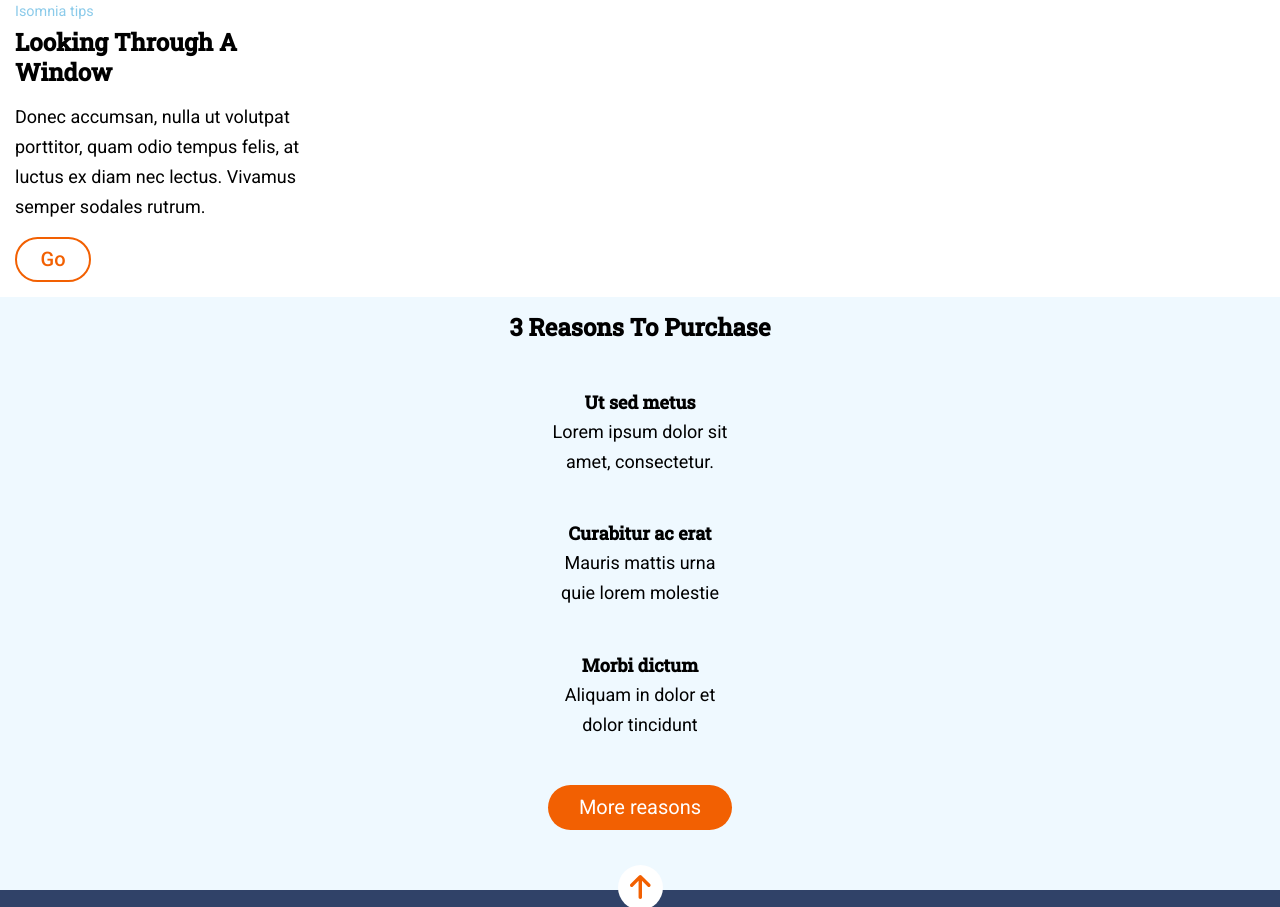
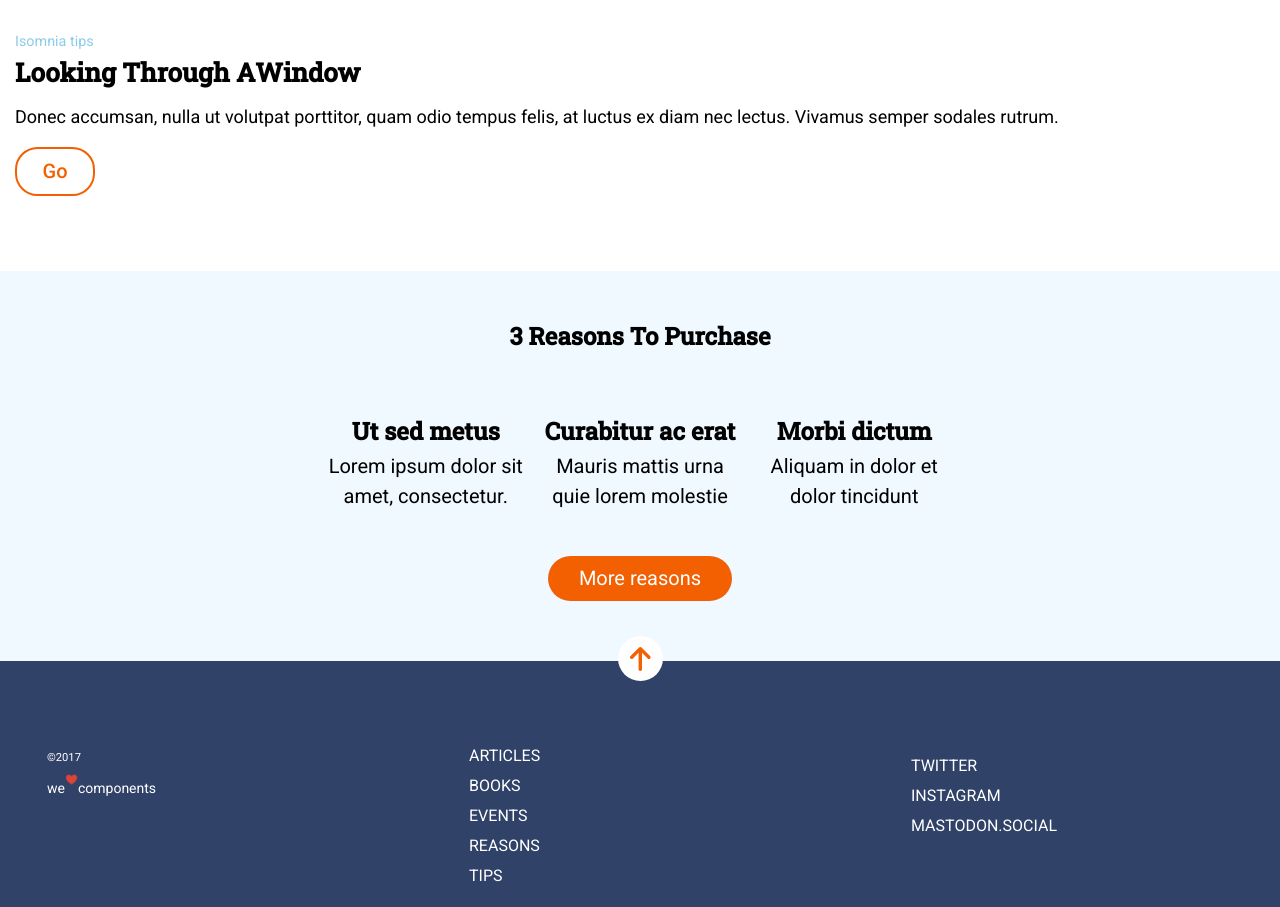
Before and after one commit to martaluciasoler/anonimousProxy, a website: page src/html/index.html in a window 1280 px wide. Shown: the part 818-1725 px from the top of the page. Drawn offline with nearby package versions, Linux system fonts and the light colour scheme; files that its build step writes are made by us from their sources; files whose address does not match are found by name.

Commit message:
progress,mobile,tablet

```diff
--- a/src/html/partials/footer.html
+++ b/src/html/partials/footer.html
@@ -1,11 +1,11 @@
 <footer id="footer">
   <section class="footer">
-    <div class="footer__button">
+    <div class="footer__nav">
       <a href="#inicio" title="Ir arriba" target="local"></a>
     </div>
-    <nav>
-      <section>
-        <ul class="footer__ul">
+    <nav class="footer__tablet">
+      <section class="itema">
+        <ul class="footer__nav--ul">
           <li><a href="https://adalab.es/">articles</a></li>
           <li><a href="https://adalab.es/">books</a></li>
           <li><a href="https://adalab.es/">events</a></li>
@@ -13,19 +13,17 @@
           <li><a href="https://adalab.es/">tips</a></li>
         </ul>
       </section>
-      <section>
-        <ul class="footer__social">
+      <section class="itemb">
+        <ul class="footer__nav--social">
           <li><a href="https://adalab.es/">twitter</a></li>
           <li><a href="https://adalab.es/">instagram</a></li>
           <li><a href="https://adalab.es/">mastodon.social</a></li>
         </ul>
-        <div class="footer__copi">
+      </section>
+      <section class="itemc">
+        <div class="footer__nav--copi">
           <small>&copy;2017</small>
-          <p>
-            We
-            <span class="footer__copi--heart"></span>
-            components
-          </p>
+          <p class="footerp">We<span class="heart"></span>components</p>
         </div>
       </section>
     </nav>
--- a/src/html/partials/hero.html
+++ b/src/html/partials/hero.html
@@ -1,4 +1,4 @@
-<main id="inicio">
+<main id="inicio" class="main">
   <section class="main__hero">
     <div class="main__hero--items">
       <h1 class="h1">
--- a/src/html/partials/insomnia.html
+++ b/src/html/partials/insomnia.html
@@ -2,14 +2,12 @@
   <div class="insomnia__items">
     <small class="insomnia__items--small">Isomnia tips</small>
     <h2 class="insomnia__items--h2">
-      Looking Through A <br />
-      Window
+      Looking Through A
+      <span>Window</span>
     </h2>
     <p class="insomnia__items--p">
-      Donec accumsan, nulla ut volutpat <br />
-      porttitor, quam odio tempus felis, at <br />
-      luctus ex diam nec lectus. Vivamus <br />
-      semper sodales rutrum.
+      Donec accumsan, nulla ut volutpat porttitor, quam odio tempus felis, at
+      luctus ex diam nec lectus. Vivamus semper sodales rutrum.
     </p>
     <div class="insomnia__items--buttom">
       <a href="https://adalab.es/" title="Ir a Adalab">Go</a>
--- a/src/html/partials/reasons.html
+++ b/src/html/partials/reasons.html
@@ -1,24 +1,24 @@
 <section class="reasonsection" id="reasons">
     <h3 class="h3">3 Reasons To Purchase</h3>
-    <article>
+    <article class="reasonitems">
       <ul class="reasonsection_ul">
         <li class="reasonsection_ul--item1">
           <h4 class="h4">Ut sed metus</h4>
-          <p>
+          <p class="rp">
             Lorem ipsum dolor sit <br />
             amet, consectetur.
           </p>
         </li>
         <li class="reasonsection_ul--item2">
           <h4 class="h4">Curabitur ac erat</h4>
-          <p>
+          <p class="rp">
             Mauris mattis urna <br />
             quie lorem molestie
           </p>
         </li>
         <li class="reasonsection_ul--item3">
           <h4 class="h4">Morbi dictum</h4>
-          <p>
+          <p class="rp">
             Aliquam in dolor et <br />
             dolor tincidunt
           </p>
--- a/src/scss/core/_reset.scss
+++ b/src/scss/core/_reset.scss
@@ -351,10 +351,13 @@ template {
 }
 
 * {
-  box-sizing: border-box;
   color: inherit;
   list-style-type: none;
   text-decoration: none;
   margin: 0;
   padding: 0;
 }
+body {
+  font-family: $font-ligth;
+  font-size: 18px;
+}
--- a/src/scss/layout/_footer.scss
+++ b/src/scss/layout/_footer.scss
@@ -6,9 +6,8 @@
   align-items: center;
   text-align: center;
   font-size: 16px;
-  padding-bottom: 45px;
 
-  &__button {
+  &__nav {
     background: $color-ligth url(../images/ico-arrow.svg) center no-repeat;
     border-radius: 100%;
     height: 45px;
@@ -19,20 +18,17 @@
     a {
       padding: 3px;
     }
-  }
-
-  &__ul {
+    &--ul {
       padding-top: 60px;
       line-height: 30px;
       text-transform: uppercase;
     }
-  &__social {
+    &--social {
       padding-top: 30px;
       line-height: 30px;
       text-transform: uppercase;
     }
-
-  &__copi {
+    &--copi {
       line-height: 30px;
       font-size: 14px;
       padding-top: 30px;
@@ -40,7 +36,7 @@
       p {
         text-transform: lowercase;
       }
-    &--heart {
+      .heart {
         width: 13px;
         height: 13px;
         background: url(../images/heart.png);
@@ -49,3 +45,36 @@
       }
     }
   }
+}
+
+@media all and (min-width: 768px) {
+  .footer {
+    text-align: inherit;
+  }
+  .footer__tablet {
+    display: grid;
+    padding-left: 50px;
+    grid-template-columns: repeat(6, 1fr);
+    grid-template-rows: 50px;
+
+    .itema {
+      grid-column: 3/5;
+    }
+    .itemb {
+      padding-top: 40px;
+      grid-column: 5/6;
+      padding-left: 50px;
+    }
+    .itemc {
+      position: relative;
+      bottom: 120px;
+      padding-top: 100px;
+      grid-column: 1/2;
+      right: 30px;
+
+      .footerp {
+        display: flex;
+      }
+    }
+  }
+}
--- a/src/scss/layout/_insomnia.scss
+++ b/src/scss/layout/_insomnia.scss
@@ -4,10 +4,11 @@
   flex-direction: column;
   justify-content: center;
   padding: 15px;
+  align-items: center;
+  margin-bottom: 45px;
+  margin-top: 15px;
 
   &__items {
-    justify-content: center;
-    align-items: center;
     &--small {
       margin-bottom: 5px;
       line-height: 30px;
@@ -17,6 +18,8 @@
       font-family: $font-main;
       font-size: 24px;
       line-height: 30px;
+      display: flex;
+      flex-direction: column;
     }
     &--p {
       line-height: 30px;
@@ -43,4 +46,16 @@
       }
     }
   }
+  @media all and (min-width: 768px) {
+    .insomnia__items {
+      width: 100%;
+      padding: 15px;
+
+      .insomnia__items--h2 {
+        display: flex;
+        flex-direction: row;
+        font-size: 26px;
+      }
+    }
+  }
 }
--- a/src/scss/layout/_reasons.scss
+++ b/src/scss/layout/_reasons.scss
@@ -1,10 +1,10 @@
 .reasonsection {
   background-color: $color-reason;
-  padding-top: 15px;
   display: flex;
   flex-direction: column;
   justify-content: center;
   align-items: center;
+  padding-top: 30px;
 
   .h3 {
     font-size: 24px;
@@ -43,7 +43,6 @@
       text-align: center;
       line-height: 30px;
     }
-
     .h4 {
       font-family: $font-main;
       font-size: 18px;
@@ -69,3 +68,43 @@
     }
   }
 }
+@media all and (min-width: 768px) {
+  .reasonsection {
+    padding-top: 50px;
+
+    .reasonsection_ul {
+      display: grid;
+      grid-template-columns: repeat(3, 1fr);
+      grid-template-rows: 1fr;
+      grid-gap: 20px;
+      align-items: center;
+
+      &--item1 {
+        grid-column: 1/2;
+        grid-row: 2/4;
+      }
+      &--item2 {
+        grid-column: 2/3;
+        grid-row: 3/3;
+      }
+      &--item3 {
+        grid-column: 3/4;
+        grid-row: 3/4;
+      }
+    }
+    .reasonitems {
+      display: flex;
+      flex-direction: column;
+      align-items: center;
+      width: 90%;
+      justify-content: space-between;
+      .h4 {
+        font-size: 24px;
+        margin-bottom: 5px;
+      }
+      .rp {
+        font-size: 20px;
+      }
+    }
+  }
+}
--- a/src/scss/main.scss
+++ b/src/scss/main.scss
@@ -3,6 +3,6 @@
 @import "layout/page";
 @import "layout/header";
 @import "layout/_reasons";
-@import "pages/hero";
+@import "pages/_hero";
 @import "layout/_insomnia";
 @import "layout/footer";
--- a/src/scss/pages/_hero.scss
+++ b/src/scss/pages/_hero.scss
@@ -1,16 +1,4 @@
-body {
-  font-family: $font-ligth;
-  font-size: 18px;
-}
-
 .main {
-  display: flex;
-  flex-direction: column;
-  .wraper {
-    margin-left: 15px;
-    padding-right: 15px;
-  }
-
   &__hero {
     height: 100vh;
     display: flex;
@@ -20,7 +8,6 @@ body {
     align-items: center;
     background: url(../images/cover.jpg) center;
     background-size: cover;
-
     .buttomhero {
       width: 45px;
       height: 45px;
@@ -58,5 +45,24 @@ body {
         font-size: 16px;
       }
     }
+    @media all and (min-width: 768px) {
+      .main__hero {
+        padding-top: 50px;
+        height: 100vh;
+        display: flex;
+        flex-direction: column;
+        justify-content: center;
+        color: $color-ligth;
+        align-items: center;
+        background: url(../images/cover.jpg) center;
+      }
+      .h1 {
+        font-size: 80px;
+        line-height: 106px;
+      }
+      .small {
+        font-size: 24px;
+      }
+    }
   }
 }
```
Also changed, not shown: src/html/partials/main.html (deleted, +0 -49 lines). Lines whose indentation alone changed are shown as unchanged.
